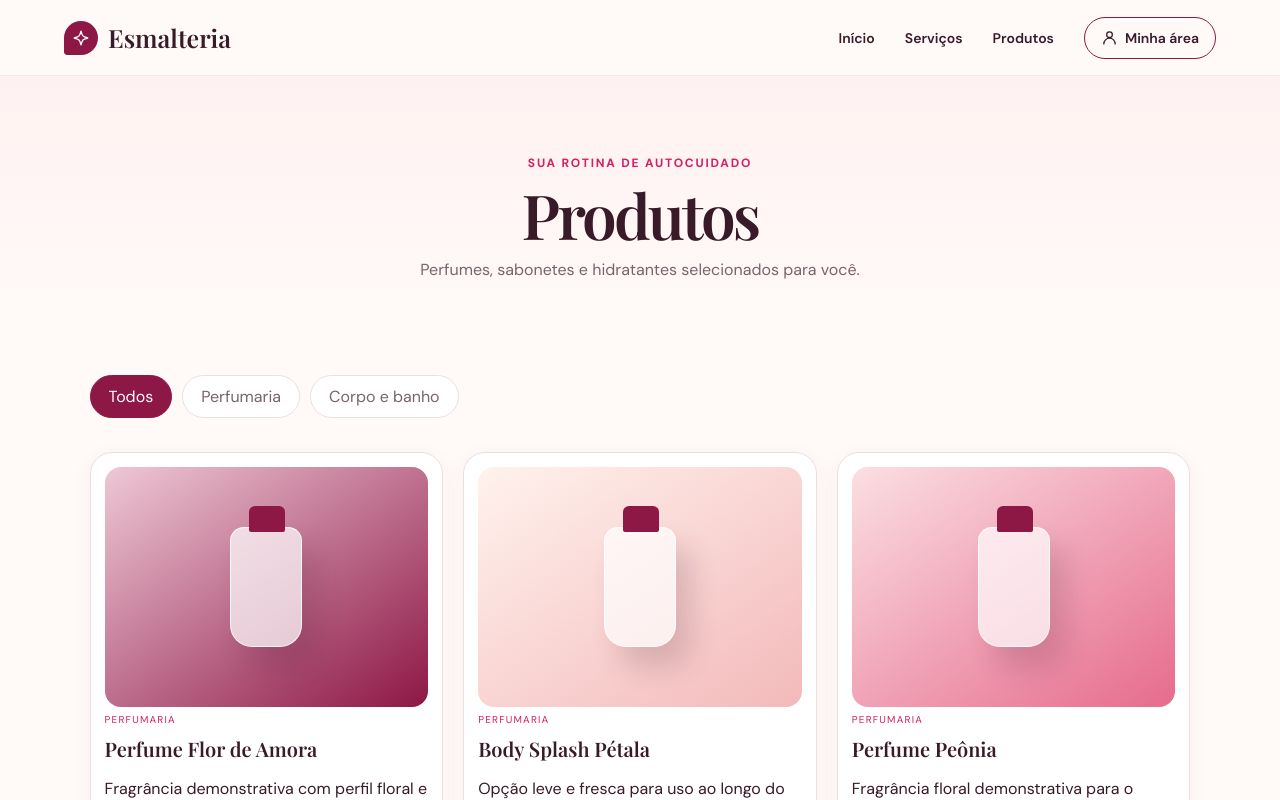
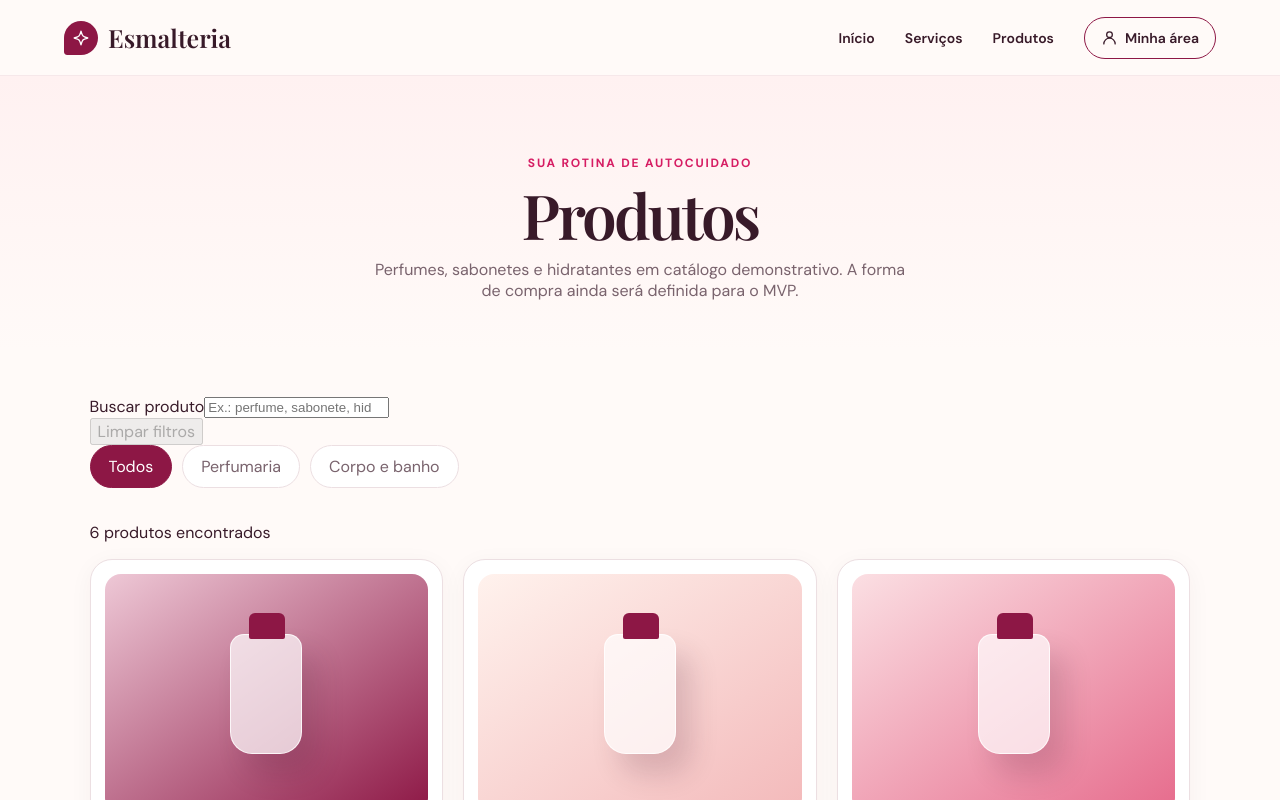
Before and after one commit to PedroJoao17/esmalteria, a Next.js app: page /produtos in a window 1280 px wide. Shown: the top 800 px of the page. Built offline with nearby package versions, Linux system fonts and the light colour scheme; a web font is replaced by a local one.

Commit message:
feat: torna catálogo de produtos filtrável

```diff
--- a/src/app/produtos/page.tsx
+++ b/src/app/produtos/page.tsx
@@ -1,2 +1,18 @@
-import { Shell } from "@/components/shell"; import { ProductCard } from "@/components/catalog-card"; import { products } from "@/data/catalog";
-export default function Products(){return <Shell><section className="page-hero"><span className="kicker">Sua rotina de autocuidado</span><h1>Produtos</h1><p>Perfumes, sabonetes e hidratantes selecionados para você.</p></section><section className="section compact"><div className="filter-row"><button className="active">Todos</button><button>Perfumaria</button><button>Corpo e banho</button></div><div className="product-grid large">{[...products,...products].map((item,i)=><ProductCard key={`${item.name}-${i}`} item={item}/>)}</div></section></Shell>}
+import { ProductCatalog } from "@/components/catalog-browser";
+import { Shell } from "@/components/shell";
+import { products } from "@/data/catalog";
+
+export default function Products() {
+  return (
+    <Shell>
+      <section className="page-hero">
+        <span className="kicker">Sua rotina de autocuidado</span>
+        <h1>Produtos</h1>
+        <p>Perfumes, sabonetes e hidratantes em catálogo demonstrativo. A forma de compra ainda será definida para o MVP.</p>
+      </section>
+      <section className="section compact">
+        <ProductCatalog items={products} />
+      </section>
+    </Shell>
+  );
+}
```
